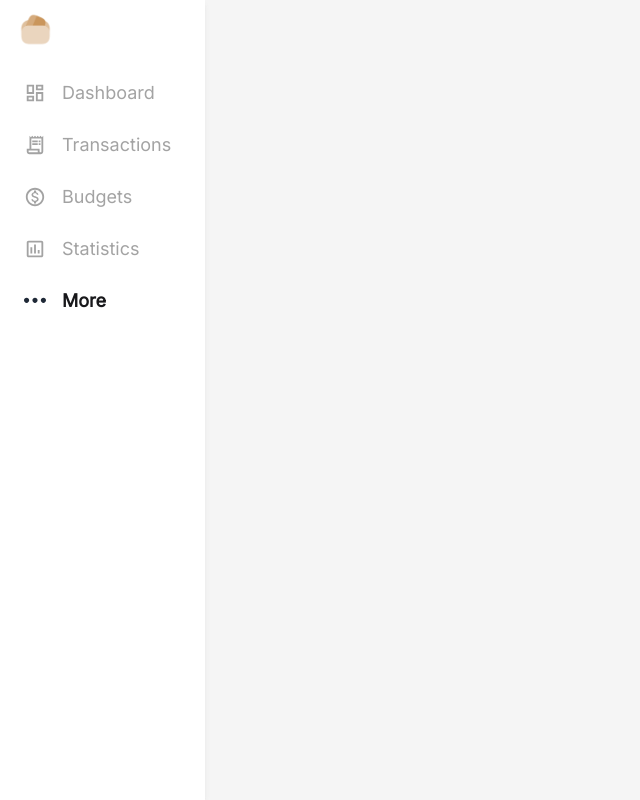
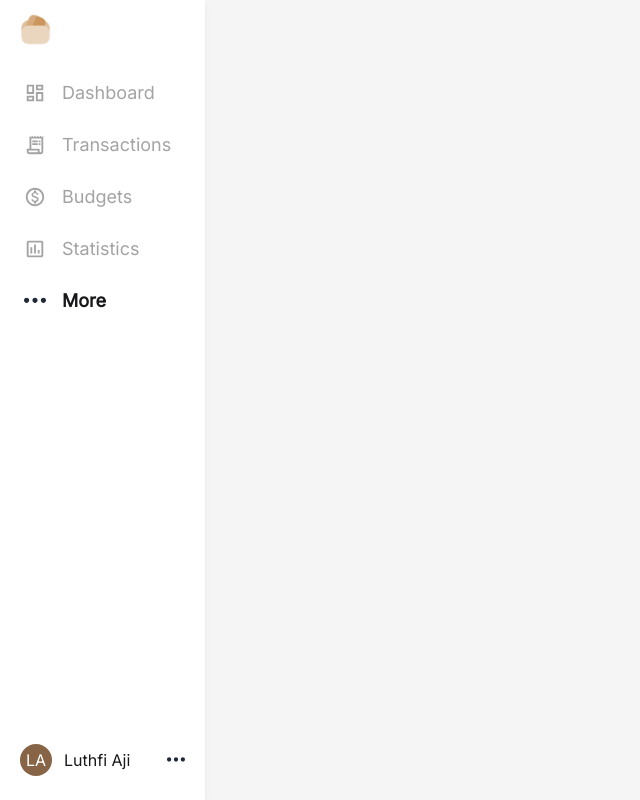
Before and after one commit to luthfiajiw/monellet, a Next.js app: page /more in a window 1280 px wide. Shown: the whole page, without its empty margins (0-640 px from the left). Built offline with nearby package versions, Linux system fonts and the light colour scheme.

Commit message:
profile tile on sidebar

```diff
--- a/components/sidebars/Sidebar.tsx
+++ b/components/sidebars/Sidebar.tsx
@@ -48,8 +48,9 @@ export default function Sidebar() {
   ]
 
   return (
-    <aside className="hidden lg:flex flex-col bg-white h-screen">
-      <div className='py-3 flex flex-row items-center ml-[1.1rem]'>
+    <aside className="hidden lg:flex flex-col justify-between bg-white h-screen">
+      <div>
+        <div className='py-3 ml-[1.1rem]'>
           <img
             width={35}
             className='mb-2'
@@ -57,6 +58,7 @@ export default function Sidebar() {
             alt="lawallet logo"
           />
         </div>
+        <ul>
           {items.map(item => {
             return <SidebarItem
               label={item.label}
@@ -67,6 +69,18 @@ export default function Sidebar() {
               onClick={() => router.push(item.href)}
             />
           })}
+        </ul>
+      </div>
+
+      <div className='flex flex-row items-center justify-between mx-2 my-4 rounded-full hover:cursor-pointer hover:bg-neutral-100 py-2 px-3'>
+        <div className='flex flex-row gap-3 items-center'>
+          <div className='rounded-full w-8 h-8 p-1 bg-secondary'>
+            <p className='text-white text-center'>LA</p>
+          </div>
+          <p>Luthfi Aji</p>
+        </div>
+        <TfiMoreAlt size={18} />
+      </div>
     </aside>
   )
 }
--- a/components/sidebars/SidebarItem.tsx
+++ b/components/sidebars/SidebarItem.tsx
@@ -22,7 +22,7 @@ export default function SidebarItem({
   const ActiveIcon = activeIcon
 
   return (
-    <div
+    <li
       onClick={onClick}
       className='
         flex
@@ -47,6 +47,6 @@ export default function SidebarItem({
       <p className={`text-lg ml-4 ${isActive ? "font-semibold" : "font-light text-neutral-400"}`}>
         {label}
       </p>
-    </div>
+    </li>
   )
 }
```
Lines whose indentation alone changed are shown as unchanged.
